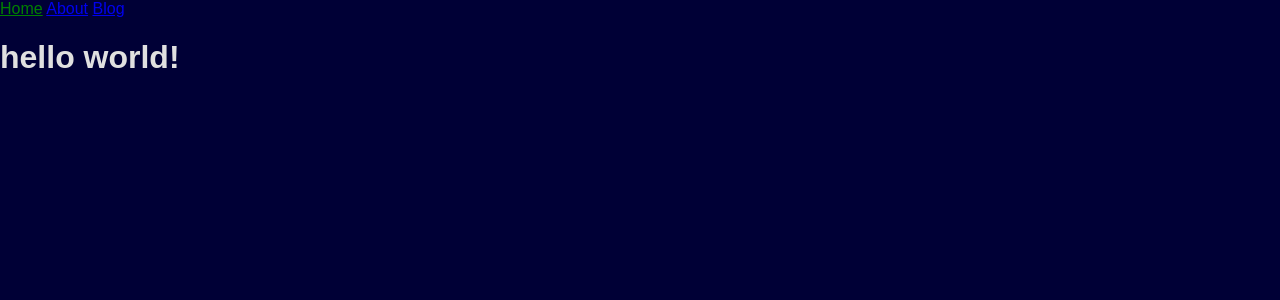
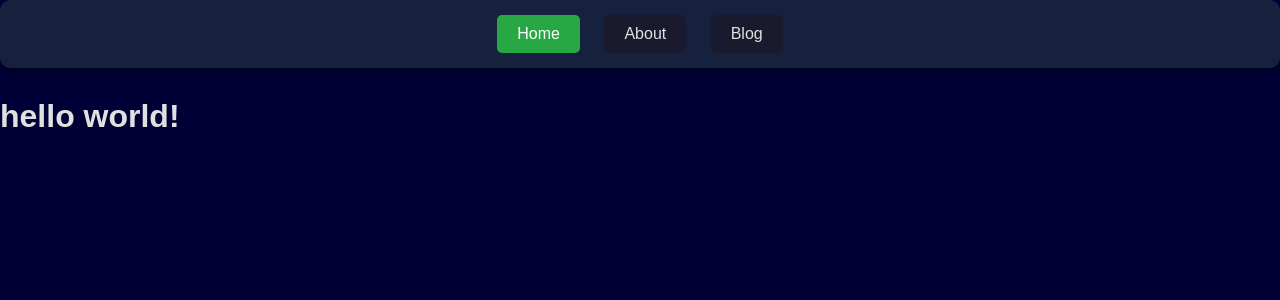
Before and after one commit to MJavadZallaghi/MJavadZallaghi.github.io, a Jekyll site: the page built from index.html, in a window 1280 px wide. Shown: the top 300 px of the page. Built offline with Jekyll 4.4.1, drawn with Linux system fonts in a browser that asks for light colours.

Commit message:
Develop: Simple but beautufull Nav bar, post template, with code and image adding capability to the posts

```diff
--- a/_includes/navigation.html
+++ b/_includes/navigation.html
@@ -1,5 +1,5 @@
-<nav>
-    {% for item in site.data.navigation %}
-      <a href="{{ item.link }}" {% if page.url == item.link %}class="current"{% endif %}>{{ item.name }}</a>
-    {% endfor %}
+<nav class="navbar">
+  {% for item in site.data.navigation %}
+    <a href="{{ item.link }}" class="nav-link {% if page.url == item.link %}current{% endif %}">{{ item.name }}</a>
+  {% endfor %}
 </nav>
--- a/_sass/main.scss
+++ b/_sass/main.scss
@@ -76,3 +76,116 @@ body {
 .current {
     color: green;
  }
+
+
+
+
+
+
+
+
+
+
+ /* Navigation Bar */
+.navbar {
+    background-color: #16213e; /* Dark background to match the space theme */
+    padding: 15px;
+    text-align: center;
+    border-radius: 10px; /* Rounded corners */
+    box-shadow: 0 4px 10px rgba(0, 0, 0, 0.3); /* Soft shadow for a lifted effect */
+    margin-bottom: 30px;
+}
+
+.navbar .nav-link {
+    display: inline-block;
+    padding: 10px 20px;
+    margin: 0 10px;
+    background-color: #1a1a2e; /* Slightly lighter background for buttons */
+    color: #e0e0e0;
+    text-decoration: none;
+    border-radius: 5px;
+    transition: background-color 0.3s ease, color 0.3s ease; /* Smooth transitions */
+}
+
+.navbar .nav-link:hover {
+    background-color: #28a745; /* Green background on hover */
+    color: #ffffff; /* White text on hover */
+}
+
+.navbar .nav-link.current {
+    background-color: #28a745; /* Active link with green background */
+    color: #ffffff;
+}
+
+
+
+
+
+
+
+
+
+
+
+
+/* Post Layout */
+.post {
+    max-width: 800px;
+    margin: 40px auto;
+    padding: 20px;
+    background-color: #1a1a2e; /* Dark background */
+    color: #e0e0e0; /* Light text color */
+    border-radius: 10px; /* Rounded corners */
+    box-shadow: 0 4px 10px rgba(0, 0, 0, 0.3); /* Soft shadow */
+}
+
+.post-header h1 {
+    color: #28a745; /* Green title color */
+    font-size: 2.5em;
+    margin-bottom: 10px;
+}
+
+.post-meta {
+    font-size: 0.9em;
+    color: #b5b5b5; /* Light gray for metadata */
+    margin-bottom: 30px;
+}
+
+.post-content {
+    line-height: 1.8em;
+    font-size: 1.1em;
+}
+
+.post-content img {
+    max-width: 100%;
+    height: auto;
+    display: block;
+    margin: 20px auto; /* Center images */
+    border-radius: 10px; /* Rounded corners on images */
+}
+
+.post-content pre, .post-content code {
+    background-color: #16213e; /* Slightly darker background for code blocks */
+    color: #e0e0e0;
+    padding: 10px;
+    border-radius: 5px;
+    font-size: 0.95em;
+    line-height: 1.6em;
+    overflow-x: auto;
+}
+
+.post-content pre {
+    margin-bottom: 30px; /* Space after code blocks */
+    box-shadow: inset 0 0 10px rgba(0, 0, 0, 0.5);
+}
+
+.post-footer {
+    text-align: center;
+    margin-top: 40px;
+    font-size: 0.9em;
+    color: #b5b5b5; /* Light gray for footer text */
+}
+
+.post-footer p {
+    margin: 0;
+}
```
Also changed, not shown: _layouts/post.html (+13 -3 lines), _posts/2024-08-07-Docker with GPU access for Robotics.md (+8 -2 lines), assets/images/gpu_inside_docker.png (added), 8 other files.
